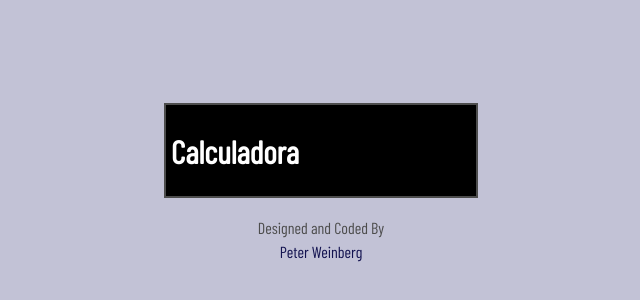
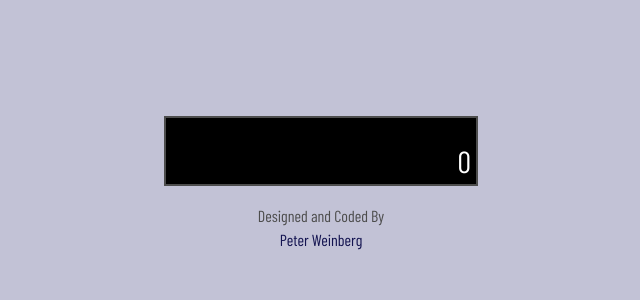
Before and after one commit to szlima/calculadora-javascript, a React app: page / in a window 1280 px wide. Shown: the part 218-518 px from the top of the page, without its empty margins (319-959 px from the left). Built offline with nearby package versions, Linux system fonts and the light colour scheme.

Commit message:
Criando o componente Display

```diff
--- a/src/componentes/Calculadora.js
+++ b/src/componentes/Calculadora.js
@@ -1,11 +1,13 @@
 import React from 'react';
+
+import Display from './Display';
 
 function Calculadora(){
 
     return (
         <React.Fragment>
             <div id='calculadora'>
-                <h1>Calculadora</h1>
+                <Display />
             </div>
 
             <footer>
--- /dev/null
+++ b/src/componentes/Display.js
@@ -0,0 +1,17 @@
+import React from 'react';
+
+function Display({acumulado='', atual='0'}){
+
+    return (
+        <div id='big-display'>
+            <p className='sub-display' id='acumulado'>
+                {acumulado}
+            </p>
+            <p className='sub-display' id='display'>
+                {atual}
+            </p>
+        </div>
+    );
+}
+
+export default Display;
--- a/src/index.css
+++ b/src/index.css
@@ -52,3 +52,22 @@ a{
   color: var(--azulEscuro);
   text-decoration: none;
 }
+
+#big-display{
+  word-wrap: break-word;
+}
+
+.sub-display{
+  margin: 0;
+  min-height: 20px;
+  text-align: right;
+}
+
+#acumulado{
+  color: var(--laranja);
+  font-size: 1.3rem;
+}
+
+#display{
+  font-size: 1.9rem;
+}
```
